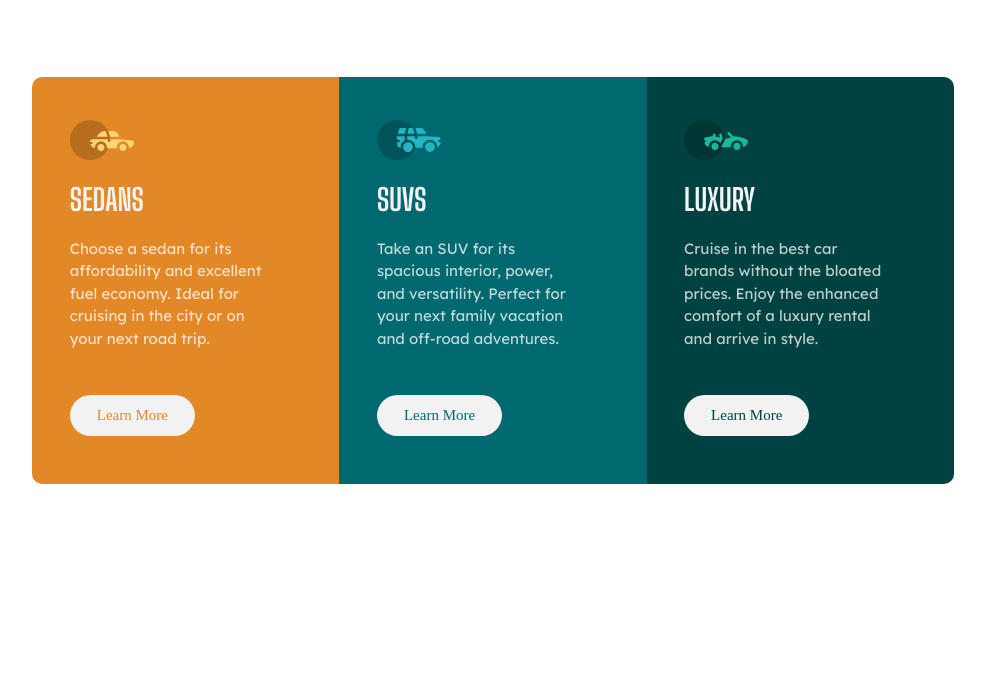
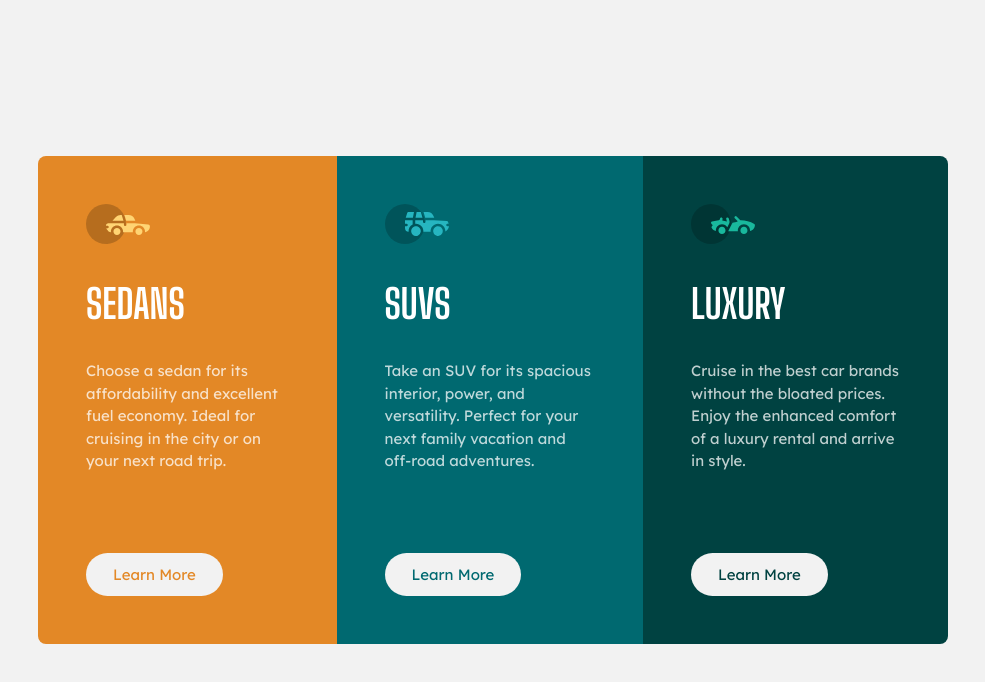
Before and after one commit to bashirshehu/assessment, a plain HTML site: page index.html in a window 1280 px wide. Shown: the whole page, without its empty margins (147-1132 px from the left). Drawn offline with Linux system fonts and the light colour scheme.

Commit message:
add corrections

```diff
--- a/index.html
+++ b/index.html
@@ -1,44 +1,65 @@
 <!DOCTYPE html>
 <html lang="en">
   <head>
-  <meta charset="UTF-8">
-  <meta name="viewport" content="width=device-width, initial-scale=1.0"> <!-- displays site properly based on user's device -->
-  <link rel="preconnect" href="https://fonts.googleapis.com">
-<link rel="preconnect" href="https://fonts.gstatic.com" crossorigin>
-<link href="https://fonts.googleapis.com/css2?family=Lexend+Deca&family=PT+Serif:ital@1&family=Young+Serif&display=swap" rel="stylesheet">
-<link rel="preconnect" href="https://fonts.googleapis.com">
-<link rel="preconnect" href="https://fonts.gstatic.com" crossorigin>
-<link href="https://fonts.googleapis.com/css2?family=Big+Shoulders+Display:wght@700&family=Lexend+Deca&family=PT+Serif:ital@1&family=Young+Serif&display=swap" rel="stylesheet">
-  <link rel="icon" type="image/png" sizes="32x32" href="./images/favicon-32x32.png">
-  <link rel="stylesheet" href="style.css">
+    <meta charset="UTF-8" />
+    <meta name="viewport" content="width=device-width, initial-scale=1.0" />
+    <link
+      rel="icon"
+      type="image/png"
+      sizes="32x32"
+      href="./images/favicon-32x32.png"
+    />
+
+    <!-- Google Fonts -->
+    <link rel="preconnect" href="https://fonts.googleapis.com" />
+    <link rel="preconnect" href="https://fonts.gstatic.com" crossorigin />
+    <link
+      href="https://fonts.googleapis.com/css2?family=Big+Shoulders+Display:wght@700&family=Lexend+Deca&display=swap"
+      rel="stylesheet"
+    />
+
+    <!-- Stylesheets -->
+    <link rel="stylesheet" href="./styles/style.css" />
     <title>3-column preview card component</title>
   </head>
   <body>
-  <div class="container">
+    <header class="sr-only">
+      <h1>3 Column Preview Card Component</h1>
+    </header>
+    <main class="container">
+      <div class="card-container">
         <!-- sedans -->
-    <div class="sedans">
-    <img src="images/icon-sedans.svg" alt="icon-sedans">
-      <h1>SEDANS</h1>
-      <p>Choose a sedan for its affordability and excellent fuel economy. Ideal for cruising in the city
-        or on your next road trip.</p>
-        <a href="">Learn More</a>
+        <article class="card card-sedans">
+          <img src="images/icon-sedans.svg" alt="icon-sedans" />
+          <h2>Sedans</h2>
+          <p>
+            Choose a sedan for its affordability and excellent fuel economy.
+            Ideal for cruising in the city or on your next road trip.
+          </p>
+          <a href="#">Learn More</a>
+        </article>
+        <!-- suvs -->
+        <article class="card card-suvs">
+          <img src="images/icon-suvs.svg" alt="icon-suvs" />
+          <h2>Suvs</h2>
+          <p>
+            Take an SUV for its spacious interior, power, and versatility.
+            Perfect for your next family vacation and off-road adventures.
+          </p>
+          <a href="#">Learn More</a>
+        </article>
+        <!-- Luxury -->
+        <article class="card card-luxury">
+          <img src="images/icon-luxury.svg" alt="icon-luxury" />
+          <h2>luxury</h2>
+          <p>
+            Cruise in the best car brands without the bloated prices. Enjoy the
+            enhanced comfort of a luxury rental and arrive in style.
+          </p>
+          <a href="#">Learn More</a>
+        </article>
       </div>
-    <!-- suvs -->
-    <div class="suvs">
-    <img src="images/icon-suvs.svg" alt="icon-suvs">
-      <h1>SUVS</h1>
-      <p>Take an SUV for its spacious interior, power, and versatility. Perfect for your next family vacation
-        and off-road adventures.</p>
-        <a href="">Learn More</a>
-    </div>
-    <!-- Luxury -->
-    <div class="luxury">
-    <img src="images/icon-luxury.svg" alt="icon-luxury">
-      <h1>LUXURY</h1>
-      <p>Cruise in the best car brands without the bloated prices. Enjoy the enhanced comfort of a luxury
-        rental and arrive in style.</p>
-        <a href="">Learn More</a>
-    </div>
-  </div>
+    </main>
+    <footer></footer>
   </body>
 </html>
--- a/style.css
+++ /dev/null
@@ -1,126 +0,0 @@
-*{
-    box-sizing: border-box;
-    padding: 0;
-    margin: 0;
-}
-:root{
-    /*Primary-color*/
-    --bright-orange: hsl(31, 77%, 52%);
-    --dark-cyan: hsl(184, 100%, 22%);
-    --very-dark-cyan: hsl(179, 100%, 13%);
-
-    /* Neutral-colors */
-
-    /* paragraphs */
-    --transparent-white: hsla(0, 0%, 100%, 0.75);
-    /* background, headings, buttons */
-    --very-light-gray: hsl(0, 0%, 95%);
-}
-body{
-    font-size: 15px;
-}
-.container{
-    display: flex;
-    justify-content: center;
-    align-items: center;
-
-}
-
-.sedans{
-    background-color: var(--bright-orange);
-    border-top-left-radius: 10px;
-    border-bottom-left-radius: 10px;
-
-}
-.sedans a{
-    color: var(--bright-orange);
-}
-.suvs{
-    background-color:var(--dark-cyan)
-}
-.suvs a{
-    color: var(--dark-cyan);
-}
-.luxury{
-    background-color: var(--very-dark-cyan);
-    border-top-right-radius: 10px;
-    border-bottom-right-radius: 10px;
-}
-.luxury a{
-    color: var(--very-dark-cyan);
-}
-.container > *{
-    margin-top: 6%;
-    margin-bottom: 8%;
-    min-width: 24%;
-    display: flex;
-    flex-direction: column;
-    flex-wrap: wrap;
-    align-items: start;
-    justify-content: center;
-   padding: 2.5em;
-}
-.container h1{
-    font-family: 'Big Shoulders Display', sans-serif;
-    padding: .70em 0;
-    color: var(--very-light-gray);
-
-}
-.container p{
-    color: var(--transparent-white);
-    padding-bottom: 3em;
-    font-family: 'Lexend Deca', sans-serif;
-   width: 200px;
-   line-height: 1.5em;
-
-}
-img{
-    padding-top: .38em;
-}
-.container > * a {
-    text-decoration: none;
-    padding: 10px 25px;
-    border-radius: 50px;
-    margin-bottom:10px ;
-    background-color: var(--very-light-gray);
-    border: 2px solid transparent;
-    transition: background-color 0.3s, color 0.3s;
-}
-
-.container > * a:active {
-    background-color: transparent;
-    border-color: var(--transparent-white);
-    color: var(--transparent-white);
-}
-
-/* Rsponsive */
-@media (max-width: 700px) {
-    .container {
-        margin-top: 8%;
-        margin-bottom: 8%;
-        display: flex;
-        flex-wrap: nowrap;
-        flex-direction: column;
-        align-items: center;
-        justify-content: center;
-    }
-    .container > * {
-        margin: 0; /* Remove margin */
-        padding: 2em;
-    }
-    .container > * p{
-        width: 170px;
-    padding-bottom: .98em;
-
-    }
-    .container .sedans {
-        border-top-right-radius: 10px;
-        border-bottom-left-radius: 0;
-
-    }
-    .container .luxury {
-        border-top-right-radius: 0;
-        border-bottom-left-radius: 10px;
-
-    }
-}
--- /dev/null
+++ b/styles/style.css
@@ -0,0 +1,141 @@
+/* Resets */
+:root {
+  /*Primary-color*/
+  --bright-orange: hsl(31, 77%, 52%);
+  --dark-cyan: hsl(184, 100%, 22%);
+  --very-dark-cyan: hsl(179, 100%, 13%);
+
+  /* Neutral-colors */
+
+  /* paragraphs */
+  --transparent-white: hsla(0, 0%, 100%, 0.75);
+  /* background, headings, buttons */
+  --very-light-gray: hsl(0, 0%, 95%);
+}
+
+* {
+  padding: 0;
+  margin: 0;
+  box-sizing: border-box;
+}
+
+/* Base Styles */
+body {
+  font-family: 'Lexend Deca', sans-serif;
+  font-size: 0.9375rem;
+  color: var(--transparent-white);
+  background: var(--very-light-gray);
+  height: 100vh;
+  display: flex;
+  align-items: center;
+  justify-content: center;
+}
+
+h1,
+h2 {
+  font-family: 'Big Shoulders Display', sans-serif;
+  font-size: 2.5rem;
+  color: white;
+}
+
+/* Utility classes */
+.container {
+  width: min(89%, 910px);
+  margin-inline: auto;
+}
+
+.sr-only {
+  position: absolute;
+  width: 1px;
+  height: 1px;
+  padding: 0;
+  margin: -1px;
+  overflow: hidden;
+  clip: rect(0, 0, 0, 0);
+  white-space: nowrap;
+  border: 0;
+}
+
+/* Desktop Styles */
+.card-container {
+  display: flex;
+  border-radius: 0.5rem;
+  overflow: hidden;
+}
+
+.card {
+  padding: 3rem;
+}
+
+.card h2 {
+  text-transform: uppercase;
+  margin-top: 2rem;
+}
+
+.card p {
+  margin-top: 2rem;
+  line-height: 1.5em;
+}
+
+.card a {
+  display: inline-block;
+  text-decoration: none;
+  padding: 10px 25px;
+  border-radius: 50px;
+  margin-top: 5rem;
+  color: transparent;
+  background-color: var(--very-light-gray);
+  border: 2px solid transparent;
+  transition: background-color 0.3s, color 0.3s;
+}
+
+.card a:active,
+.card a:hover {
+  background-color: transparent;
+  outline: 2px solid var(--transparent-white);
+  color: var(--transparent-white);
+}
+
+.card-sedans {
+  background-color: var(--bright-orange);
+}
+
+.card-sedans a {
+  color: var(--bright-orange);
+}
+
+.card-suvs {
+  background-color: var(--dark-cyan);
+}
+
+.card-suvs a {
+  color: var(--dark-cyan);
+}
+
+.card-luxury {
+  background-color: var(--very-dark-cyan);
+}
+
+.card-luxury a {
+  color: var(--very-dark-cyan);
+}
+
+/* Mobile and Tablet */
+@media (max-width: 986px) {
+  body {
+    height: 100%;
+    padding-block: 5rem;
+  }
+
+  .container {
+    width: min(89%, 360px);
+  }
+
+  .card-container {
+    flex-direction: column;
+  }
+
+  .card a {
+    margin-top: 2rem;
+  }
+}
```
Also changed, not shown: 2 other files. Lines whose indentation alone changed are shown as unchanged.
